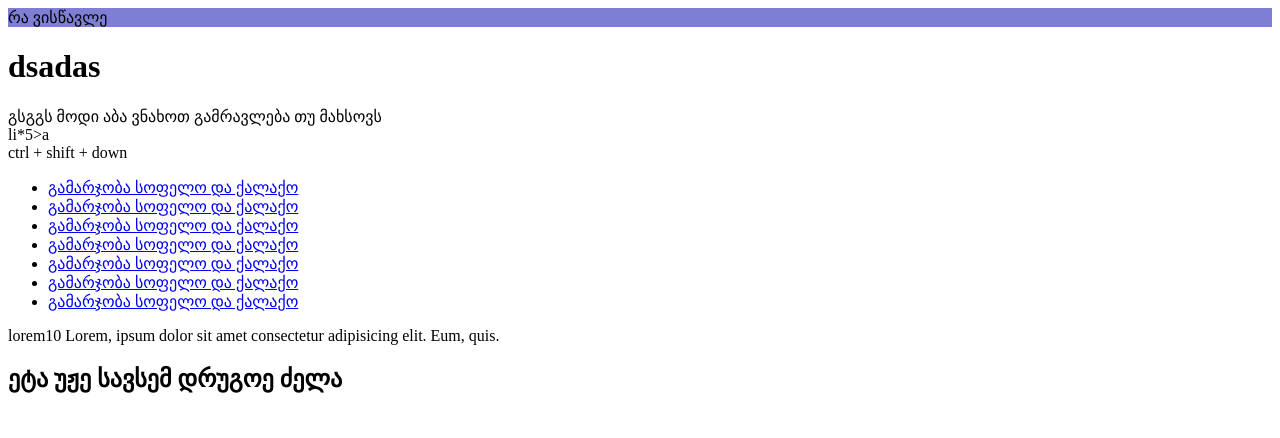
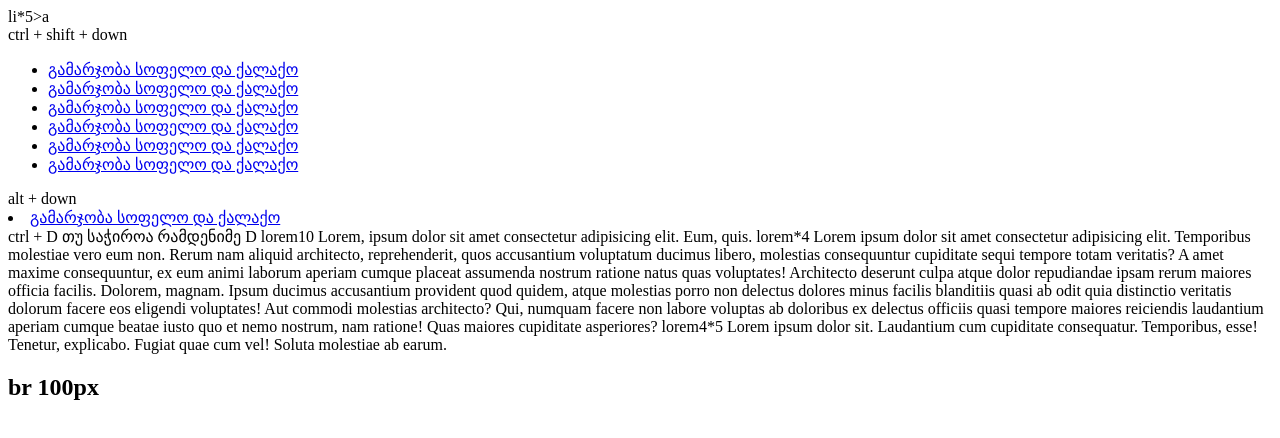
Before and after one commit to mecnieri/atHome, a plain HTML site: page good ones.html in a window 1280 px wide. Drawn offline with Linux system fonts and the light colour scheme.

Commit message:
more goods

```diff
--- a/good ones.html
+++ b/good ones.html
@@ -8,15 +8,11 @@
 </head>
 <body>
 
-    <header style="background-color:  rgb(126, 126, 212)">
-     რა ვისწავლე
-     </header>
-     <h1>dsadas</h1>გსგგს
      <meta http-equiv="refresh" content="5">
 
-     მოდი აბა ვნახოთ გამრავლება თუ მახსოვს   <br>
 
         li*5>a  <br>
+
         ctrl + shift + down
 
 <ul>
@@ -26,14 +22,33 @@
     <li><a href="#">გამარჯობა სოფელო და ქალაქო</a></li>
     <li><a href="#">გამარჯობა სოფელო და ქალაქო</a></li>
     <li><a href="#">გამარჯობა სოფელო და ქალაქო</a></li>
-    <li><a href="#">გამარჯობა სოფელო და ქალაქო</a></li>
 </ul>
 
-    lorem10
-    Lorem, ipsum dolor sit amet consectetur adipisicing elit. Eum, quis.
+alt + down
+<li><a href="#">გამარჯობა სოფელო და ქალაქო</a></li>
 
-    <br style="line-height:100px;" >
 
-    <h2>ეტა უჟე სავსემ დრუგოე ძელა</h2>
+ctrl + D
+თუ საჭიროა რამდენიმე D
+
+lorem10
+Lorem, ipsum dolor sit amet consectetur adipisicing elit. Eum, quis.
+
+lorem*4
+Lorem ipsum dolor sit amet consectetur adipisicing elit. Temporibus molestiae vero eum non. Rerum nam aliquid architecto, reprehenderit, quos accusantium voluptatum ducimus libero, molestias consequuntur cupiditate sequi tempore totam veritatis?
+A amet maxime consequuntur, ex eum animi laborum aperiam cumque placeat assumenda nostrum ratione natus quas voluptates! Architecto deserunt culpa atque dolor repudiandae ipsam rerum maiores officia facilis. Dolorem, magnam.
+Ipsum ducimus accusantium provident quod quidem, atque molestias porro non delectus dolores minus facilis blanditiis quasi ab odit quia distinctio veritatis dolorum facere eos eligendi voluptates! Aut commodi molestias architecto?
+Qui, numquam facere non labore voluptas ab doloribus ex delectus officiis quasi tempore maiores reiciendis laudantium aperiam cumque beatae iusto quo et nemo nostrum, nam ratione! Quas maiores cupiditate asperiores?
+
+lorem4*5
+Lorem ipsum dolor sit.
+Laudantium cum cupiditate consequatur.
+Temporibus, esse! Tenetur, explicabo.
+Fugiat quae cum vel!
+Soluta molestiae ab earum.
+
+<br style="line-height:100px;" >
+
+    <h2>br 100px</h2>
 </body>
 </html>
```
